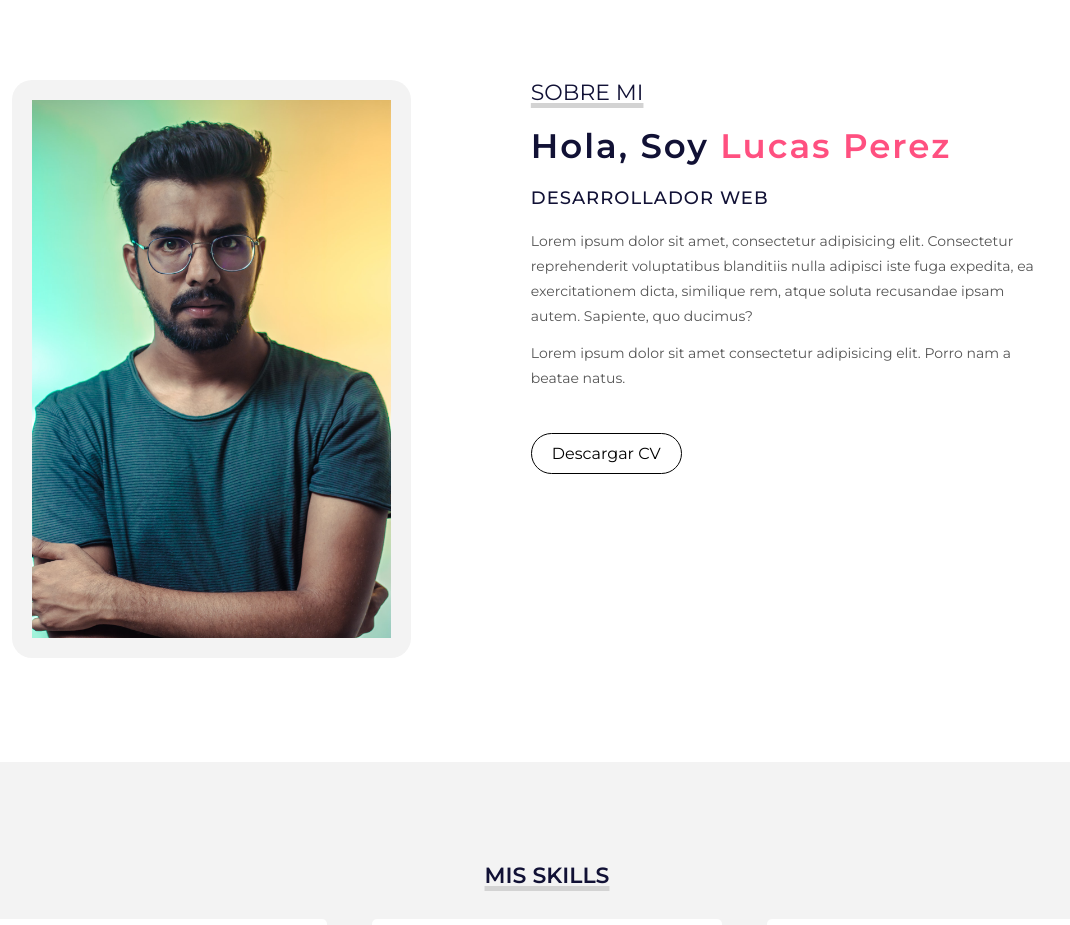
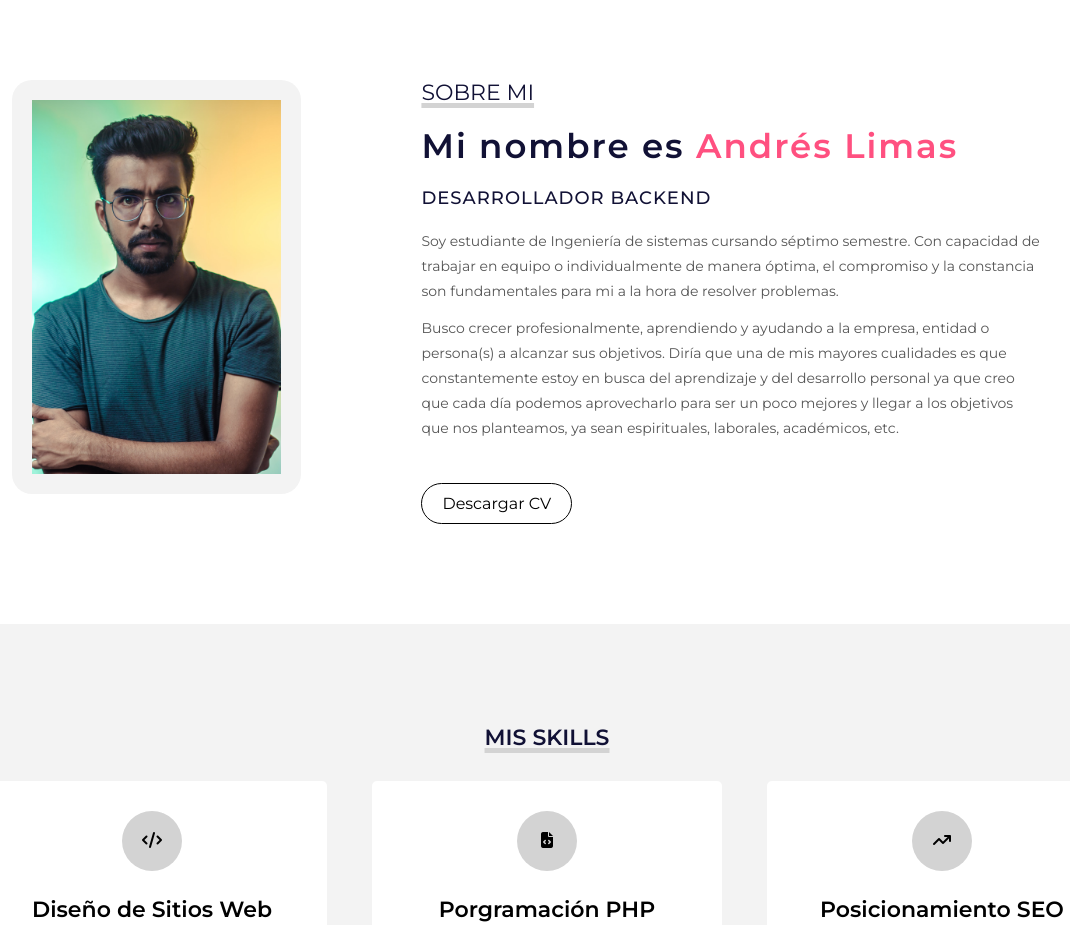
Before and after one commit to andresFLZ/Portafolio-Andres-Limas, a plain HTML site: page index.html in a window 1280 px wide. Shown: the part 820-1745 px from the top of the page, without its empty margins (93-1163 px from the left). Drawn offline with Linux system fonts and the light colour scheme.

Commit message:
Se modifico la sección sobre mi

```diff
--- a/index.html
+++ b/index.html
@@ -50,10 +50,10 @@
         </div>
         <div class="sobremi">
             <p class="titulo-seccion">Sobre Mi</p>
-            <h2>Hola, Soy <span>Lucas Perez</span> </h2>
-            <h3>Desarrollador Web</h3>
-            <p>Lorem ipsum dolor sit amet, consectetur adipisicing elit. Consectetur reprehenderit voluptatibus blanditiis nulla adipisci iste fuga expedita, ea exercitationem dicta, similique rem, atque soluta recusandae ipsam autem. Sapiente, quo ducimus?</p>
-            <p>Lorem ipsum dolor sit amet consectetur adipisicing elit. Porro nam a beatae natus.</p>
+            <h2>Mi nombre es <span>Andrés Limas</span> </h2>
+            <h3>Desarrollador backend</h3>
+            <p>Soy estudiante de Ingeniería de sistemas cursando séptimo semestre. Con capacidad de trabajar en equipo o individualmente de manera óptima, el compromiso y la constancia son fundamentales para mi a la hora de resolver problemas. </p>
+            <p>Busco crecer profesionalmente, aprendiendo y ayudando a la empresa, entidad o persona(s) a alcanzar sus objetivos. Diría que una de mis mayores cualidades es que constantemente estoy en busca del aprendizaje y del desarrollo personal ya que creo que cada día podemos aprovecharlo para ser un poco mejores y llegar a los objetivos que nos planteamos, ya sean espirituales, laborales, académicos, etc.</p>
             <a href="#">Descargar CV</a>
         </div>
     </section>
```
